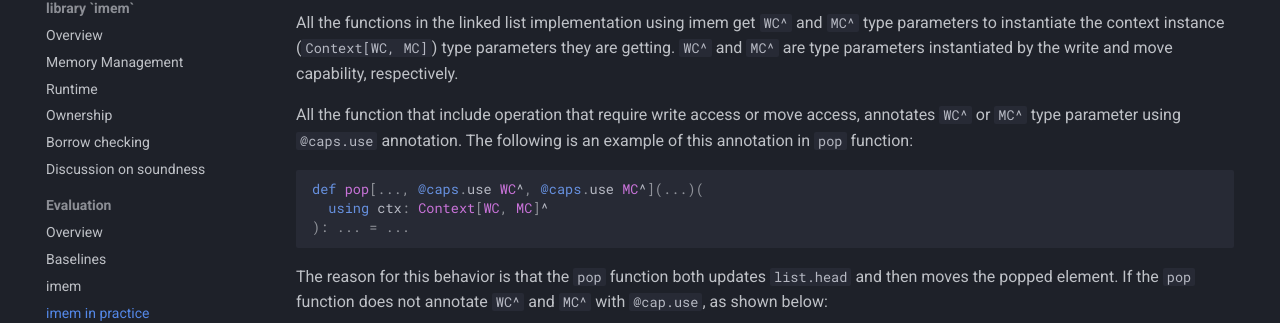
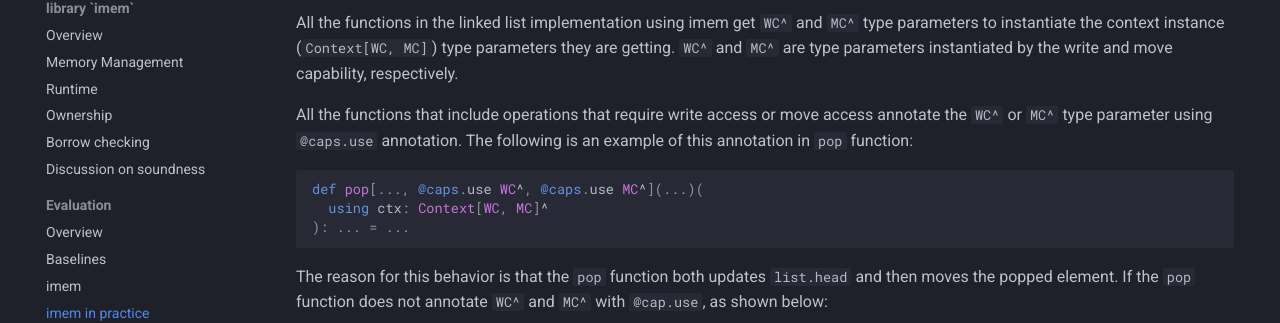
Before and after one commit to amsen20/masters-thesis, an MkDocs documentation site: the page built from docs/evaluation/imem-in-practice.md, in a window 1280 px wide and 900 px high, scrolled down 1371 px. Shown: the part 155-478 px from the top of the window. Built offline with MkDocs 1.6.1 and Material for MkDocs 9.7.7, drawn with Linux system fonts in a browser that asks for light colours.

Commit message:
Update docs/evaluation/imem-in-practice.md
Co-authored-by: Ondřej Lhoták <olhotak@uwaterloo.ca>

````diff
--- a/docs/evaluation/imem-in-practice.md
+++ b/docs/evaluation/imem-in-practice.md
@@ -63,7 +63,7 @@ This borrow occurs during the creation of the mutable iterator and reports that
 All the functions in the linked list implementation using imem get `WC^` and `MC^` type parameters to instantiate the context instance (`Context[WC, MC]`) type parameters they are getting.
 `WC^` and `MC^` are type parameters instantiated by the write and move capability, respectively.
 
-All the function that include operation that require write access or move access, annotates `WC^` or `MC^` type parameter using `@caps.use` annotation.
+All the functions that include operations that require write access or move access annotate the `WC^` or `MC^` type parameter using `@caps.use` annotation.
 The following is an example of this annotation in `pop` function:
 
 ```Scala
````
